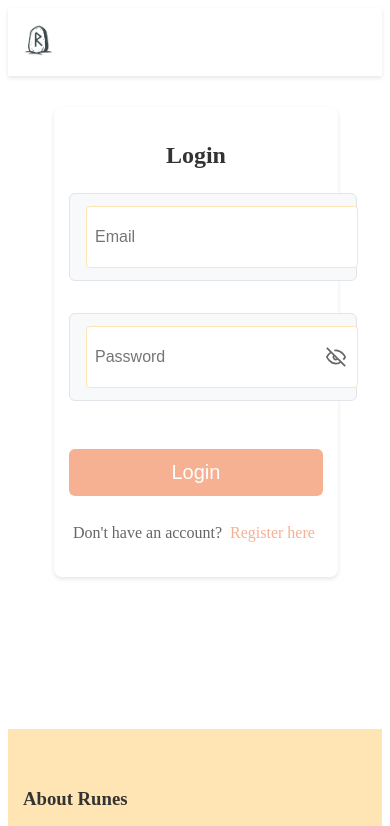
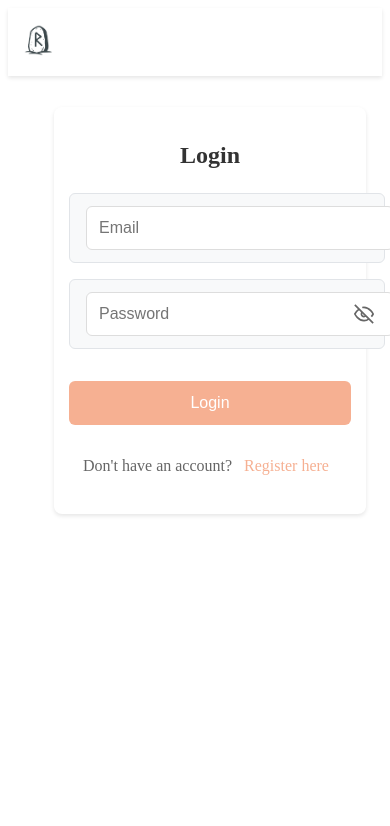
Before and after one commit to ewa-edun/Runes, a React (Vite) app: page /login in a window 390 px wide. Shown: the top 826 px of the page. Built offline with nearby package versions, Linux system fonts and the light colour scheme; no server answers.

Commit message:
more mobile friendly styles, not done yet

```diff
--- a/src/App.css
+++ b/src/App.css
@@ -64,18 +64,6 @@
   color: var(--white);
 }
 
-/* Form styles */
-.form-control {
-  margin-bottom: 1rem;
-}
-
-.form-control input {
-  width: 100%;
-  padding: 8px;
-  border: 1px solid var(--peach-light);
-  border-radius: 4px;
-}
-
 /* Password input styles */
 .password-input {
   position: relative;
@@ -128,7 +116,6 @@
 .error-message {
   color: var(--error);
   text-align: center;
-  margin-bottom: 1rem;
   padding: 0.5rem;
   border-radius: 4px;
   font-size: 0.9rem;
--- a/src/components/LiveRecord.css
+++ b/src/components/LiveRecord.css
@@ -192,27 +192,30 @@
   display: flex;
   flex-direction: column;
   align-items: center;
-  gap: 15px;
+  gap: 10px;
+  margin: 10px 0; /* Reduced margin */
 }
 
 .error {
   background: #ffefef;
   border: 1px solid #f13d3d;
   color: #c82828;
-  padding: 15px;
+  padding: 12px;
   border-radius: 6px;
   width: 100%;
   text-align: center;
+  margin: 0; /* Remove any default margins */
 }
 
 .notice {
   background: #e6f7ff;
   border: 1px solid #1890ff;
   color: #0050b3;
-  padding: 15px;
+  padding: 12px;
   border-radius: 6px;
   width: 100%;
   text-align: center;
+  margin: 0; /* Remove any default margins */
 }
 
 .button-group {
--- a/src/components/Login.css
+++ b/src/components/Login.css
@@ -8,6 +8,9 @@
 
 .login-card {
   width: 100%;
+  background: white;
+  border-radius: 8px;
+  padding: 2rem;
 }
 
 .login-card h2 {
@@ -29,10 +32,17 @@
 .form-control input {
   width: 90%;
   padding: 12px;
-  font-size: 20px;
+  font-size: 16px;
   border: 1px solid #ddd;
   border-radius: 6px;
-  min-height: 44px;
+  background-color: #fff;
+  transition: all 0.2s ease;
+}
+
+.form-control input:focus {
+  outline: none;
+  border-color: #ddd;
+  box-shadow: 0 0 0 2px rgba(221, 221, 221, 0.2);
 }
 
 .password-input {
@@ -60,7 +70,7 @@
   margin-top: 1rem;
   width: 100%;
   padding: 12px;
-  font-size: 20px;
+  font-size: 16px;
   min-height: 44px;
   border-radius: 6px;
   background-color: var(--peach-dark);
@@ -94,17 +104,18 @@
   .login {
     padding: 1rem;
     align-items: flex-start;
+    min-height: 100vh;
   }
 
   .login-card {
-    padding: 1rem;
+    padding: 1.5rem;
+    border-radius: 0;
     box-shadow: none;
-    width: 90%;
   }
 
   .form-control input,
   .login-form .btn {
-    font-size: 20px;
+    font-size: 16px;
   }
 
   .password-toggle {
--- a/src/components/Register.css
+++ b/src/components/Register.css
@@ -2,14 +2,16 @@
   display: flex;
   align-items: center;
   justify-content: center;
-  min-height: 80vh;
-  padding: 1rem 0;
+  min-height: 70vh;
+  padding: 1rem;
 }
 
 .register-card {
   width: 100%;
   max-width: 400px;
-  margin: 2px auto;
+  background: white;
+  border-radius: 8px;
+  padding: 2rem;
 }
 
 .register-card h2 {
@@ -22,19 +24,64 @@
   display: flex;
   flex-direction: column;
   gap: 1rem;
-  padding: 2rem;
+}
+
+.form-control {
+  position: relative;
+}
+
+.form-control input {
+  width: 100%;
+  padding: 12px;
+  font-size: 16px;
+  border: 1px solid #ddd;
+  border-radius: 6px;
+  background-color: #fff;
+  transition: all 0.2s ease;
+}
+
+.form-control input:focus {
+  outline: none;
+  border-color: #ddd;
+  box-shadow: 0 0 0 2px rgba(221, 221, 221, 0.2);
+}
+
+.password-input {
+  position: relative;
+}
+
+.password-toggle {
+  position: absolute;
+  right: 12px;
+  top: 50%;
+  transform: translateY(-50%);
+  background: none;
+  border: none;
+  padding: 8px;
+  cursor: pointer;
+  color: #666;
+}
+
+.password-toggle svg {
+  width: 20px;
+  height: 20px;
 }
 
 .register-form .btn {
   margin-top: 1rem;
   width: 100%;
   padding: 12px;
-  font-size: 1rem;
+  font-size: 16px;
+  min-height: 44px;
+  border-radius: 6px;
+  background-color: var(--peach-dark);
+  color: white;
+  border: none;
+  cursor: pointer;
 }
 
-.form-control input {
-  padding: 12px;
-  font-size: 1rem;
+.register-form .btn:hover {
+  background-color: var(--peach-light);
 }
 
 .auth-link {
@@ -46,7 +93,7 @@
 .auth-link a {
   color: var(--peach-dark);
   text-decoration: none;
-  padding: 4px;
+  padding: 8px;
   display: inline-block;
 }
 
@@ -58,14 +105,21 @@
   .register {
     padding: 1rem;
     align-items: flex-start;
+    min-height: 100vh;
   }
 
   .register-card {
+    padding: 1.5rem;
+    border-radius: 0;
     box-shadow: none;
-    padding: 3rem;
   }
 
-  .form-control input {
-    font-size: 16px; /* Prevents iOS zoom on input focus */
+  .form-control input,
+  .register-form .btn {
+    font-size: 16px;
+  }
+
+  .password-toggle {
+    padding: 12px;
   }
 }
--- a/src/components/Settings.css
+++ b/src/components/Settings.css
@@ -38,19 +38,21 @@
   }
 
   .settings-header {
-    flex-direction: row;
-    justify-content: space-between;
+    flex-direction: column;
     align-items: center;
     gap: 1rem;
   }
 
   .settings-header h2 {
     text-align: center;
+    width: 100%;
+    margin-bottom: 0.5rem;
   }
 
   .settings-header .btn {
     width: 90%;
     font-size: 20px;
+    order: 20; /* Makes the button appear below the heading */
   }
 
   .setting-item {
```
